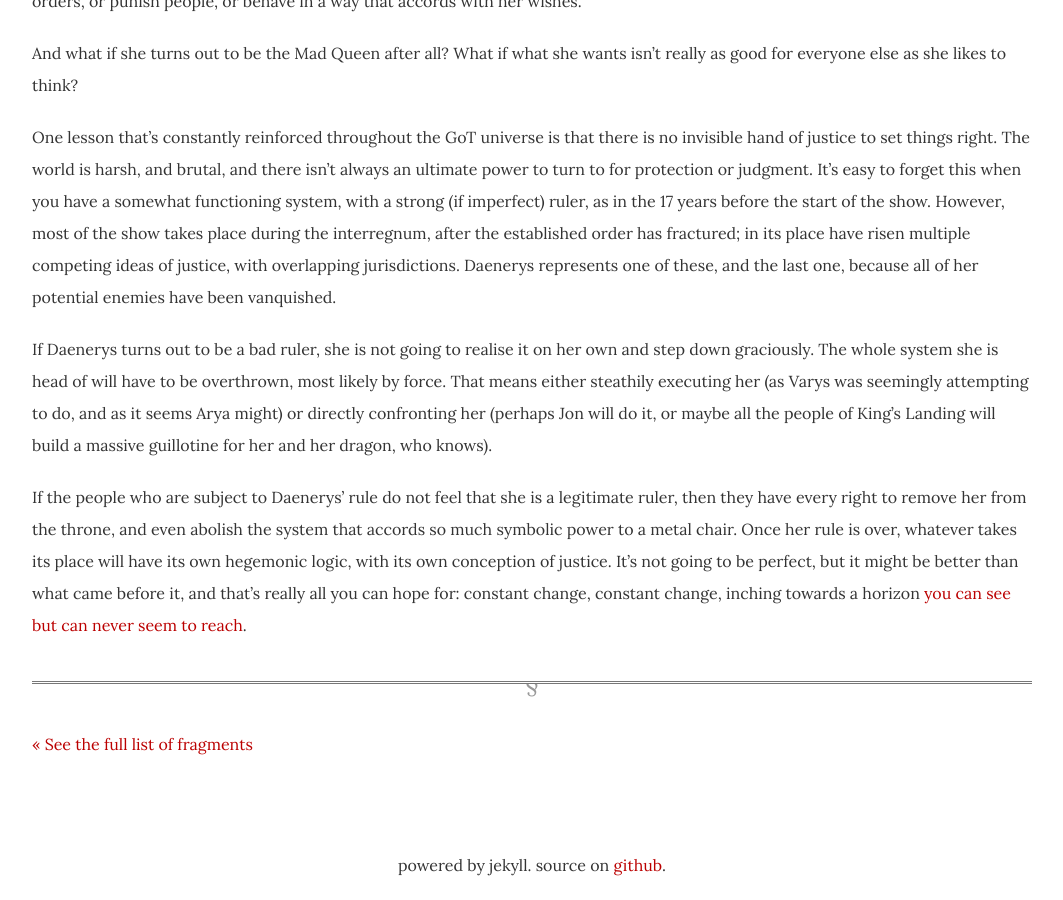
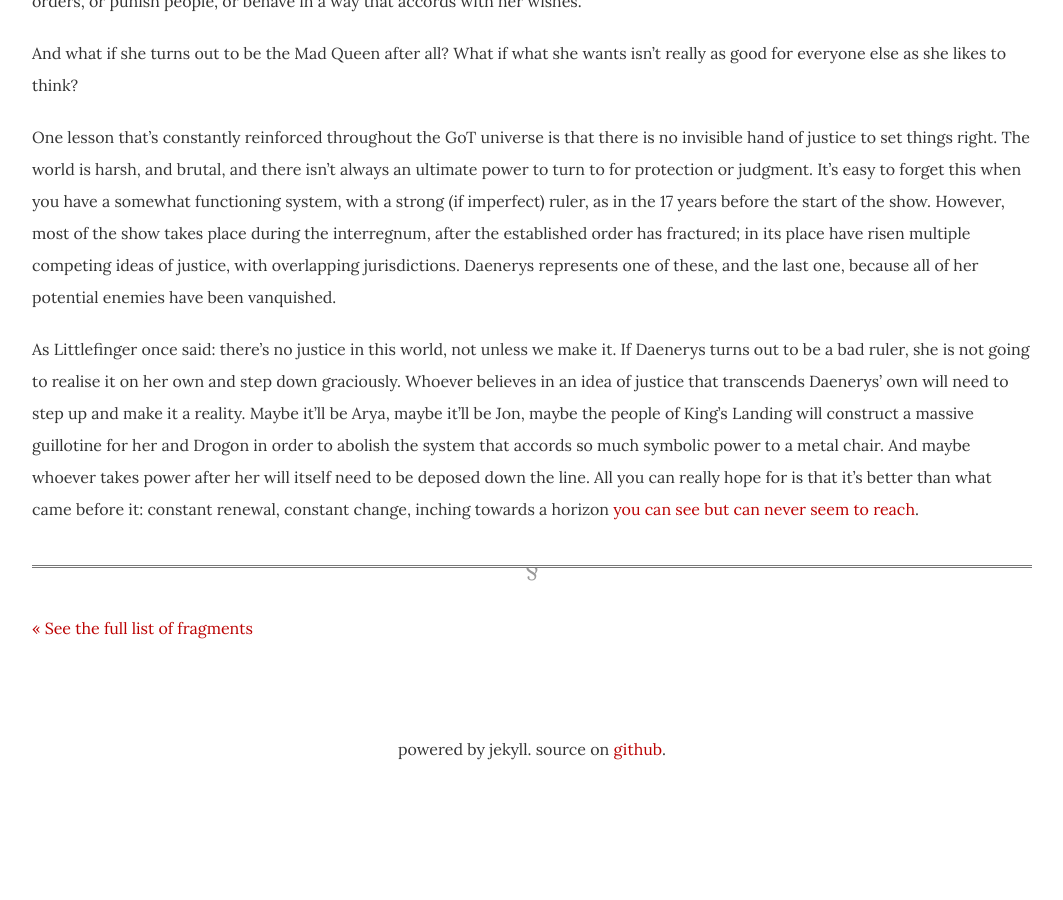
Before and after one commit to dellsystem/dellsystem.github.io, a Jekyll site: the page built from _posts/2019-5-12-fragments-132.md, in a window 1280 px wide and 900 px high, scrolled down 2273 px. Shown: the whole window, without its empty margins (108-1171 px from the left). Built offline with Jekyll 4.4.1, drawn with Linux system fonts in a browser that asks for light colours; after the commit the page ends 3057 px from its top, so only the background shows below that; some of the changed text lies outside the part shown.

Commit message:
Update fragments-132
Rewrote last few paragraphs

```diff
--- a/_posts/2019-5-12-fragments-132.md
+++ b/_posts/2019-5-12-fragments-132.md
@@ -35,6 +35,4 @@ And what if she turns out to be the Mad Queen after all? What if what she wants
 
 One lesson that's constantly reinforced throughout the GoT universe is that there is no invisible hand of justice to set things right. The world is harsh, and brutal, and there isn't always an ultimate power to turn to for protection or judgment. It's easy to forget this when you have a somewhat functioning system, with a strong (if imperfect) ruler, as in the 17 years before the start of the show. However, most of the show takes place during the interregnum, after the established order has fractured; in its place have risen multiple competing ideas of justice, with overlapping jurisdictions. Daenerys represents one of these, and the last one, because all of her potential enemies have been vanquished.
 
-If Daenerys turns out to be a bad ruler, she is not going to realise it on her own and step down graciously. The whole system she is head of will have to be overthrown, most likely by force. That means either steathily executing her (as Varys was seemingly attempting to do, and as it seems Arya might) or directly confronting her (perhaps Jon will do it, or maybe all the people of King's Landing will build a massive guillotine for her and her dragon, who knows).
-
-If the people who are subject to Daenerys' rule do not feel that she is a legitimate ruler, then they have every right to remove her from the throne, and even abolish the system that accords so much symbolic power to a metal chair. Once her rule is over, whatever takes its place will have its own hegemonic logic, with its own conception of justice. It's not going to be perfect, but it might be better than what came before it, and that's really all you can hope for: constant change, constant change, inching towards a horizon [you can see but can never seem to reach](/posts/fragments-39).
+As Littlefinger once said: there's no justice in this world, not unless we make it. If Daenerys turns out to be a bad ruler, she is not going to realise it on her own and step down graciously. Whoever believes in an idea of justice that transcends Daenerys' own will need to step up and make it a reality. Maybe it'll be Arya, maybe it'll be Jon, maybe the people of King's Landing will construct a massive guillotine for her and Drogon in order to abolish the system that accords so much symbolic power to a metal chair. And maybe whoever takes power after her will itself need to be deposed down the line. All you can really hope for is that it's better than what came before it: constant renewal, constant change, inching towards a horizon [you can see but can never seem to reach](/posts/fragments-39).
```
